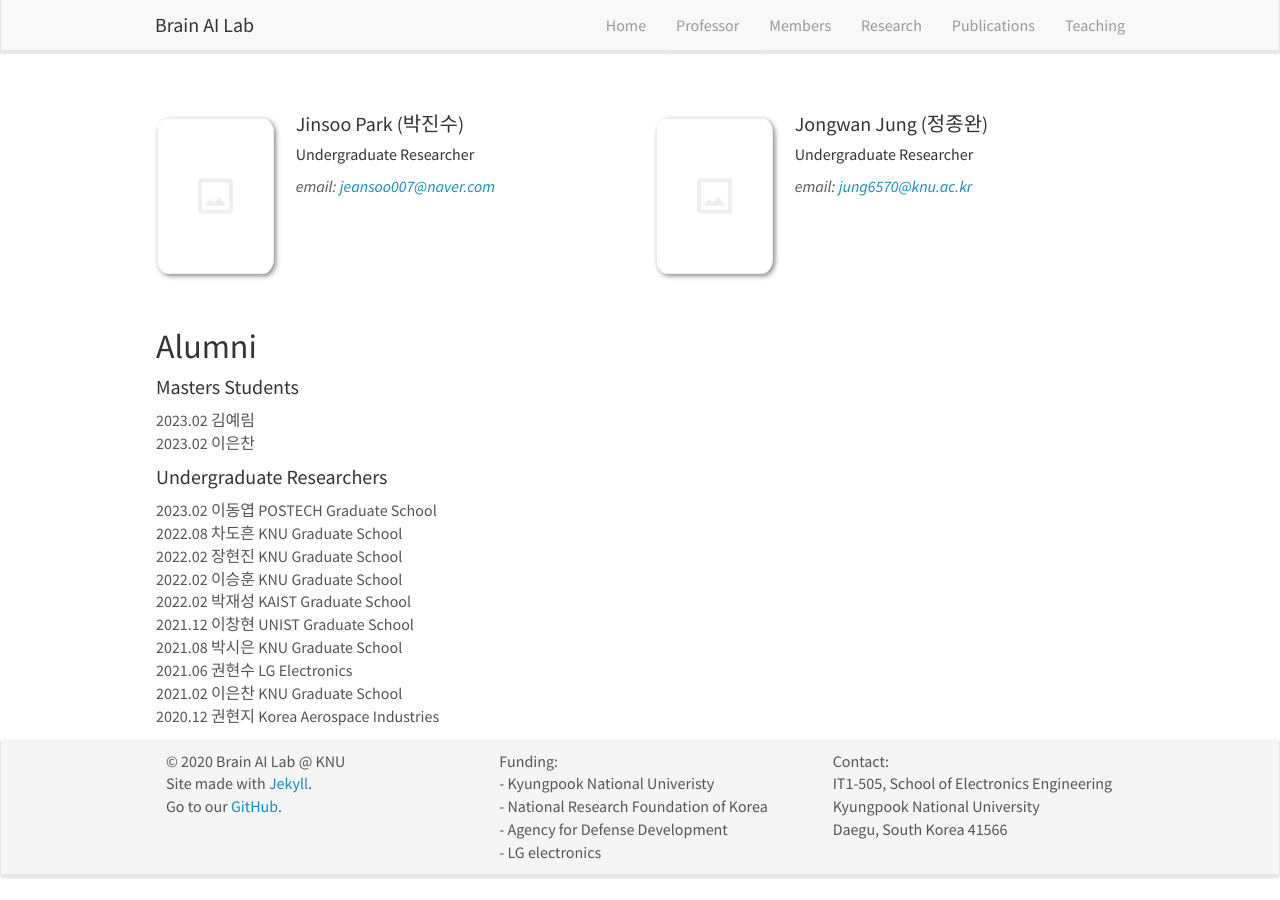
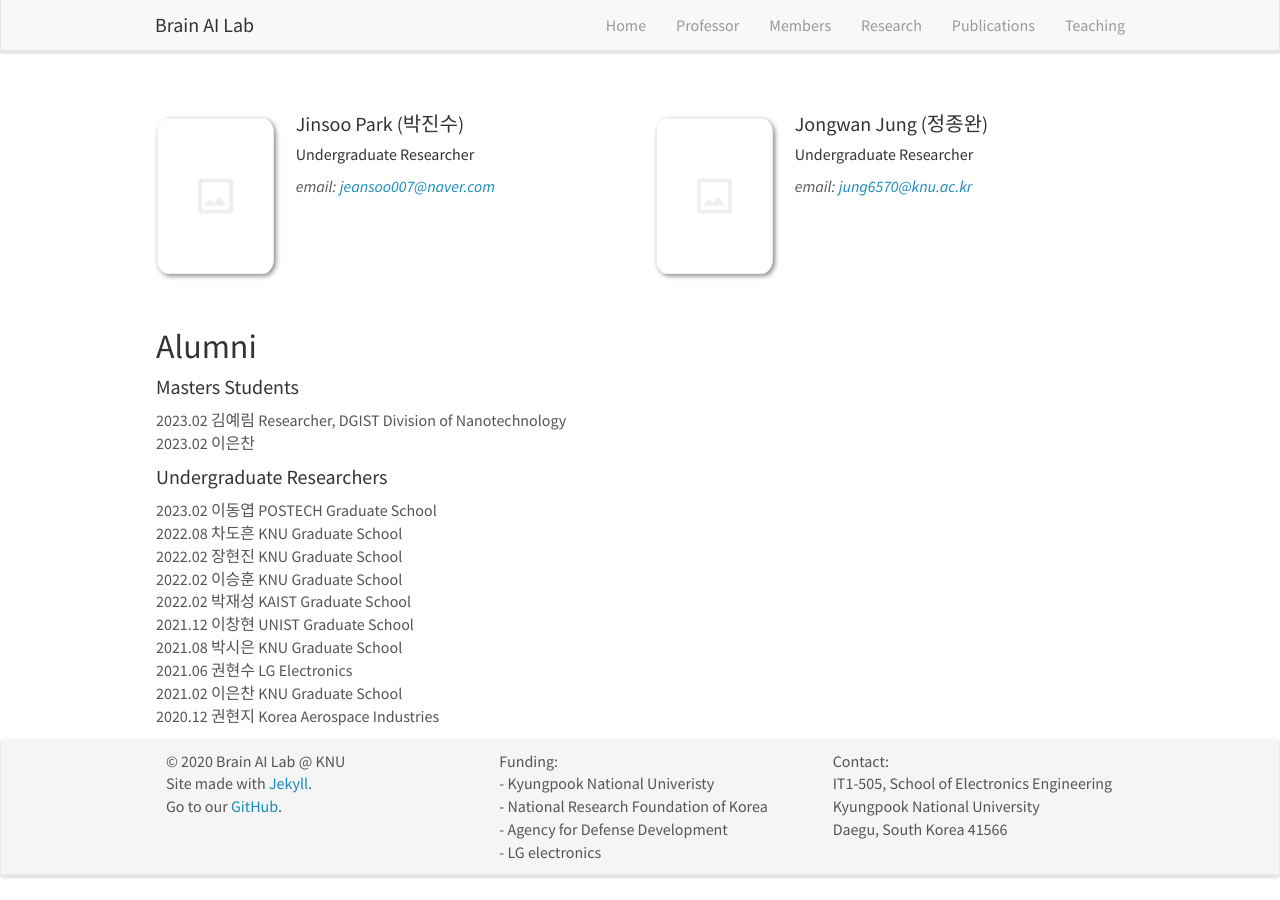
Before and after one commit to KNU-BrainAI/knu-brainai.github.io, a Jekyll site: the page built from _pages/members.md, in a window 1280 px wide and 900 px high, scrolled down 981 px. Built offline with Jekyll 4.4.1, drawn with Linux system fonts in a browser that asks for light colours; nearby versions of some CDN libraries.

Commit message:
Update members.md

```diff
--- a/_pages/members.md
+++ b/_pages/members.md
@@ -61,7 +61,7 @@ permalink: /members/
 
 ## Alumni
 #### Masters Students
-2023.02 김예림 <br>
+2023.02 김예림 Researcher, DGIST Division of Nanotechnology<br>
 2023.02 이은찬 <br>
 
 #### Undergraduate Researchers
```
